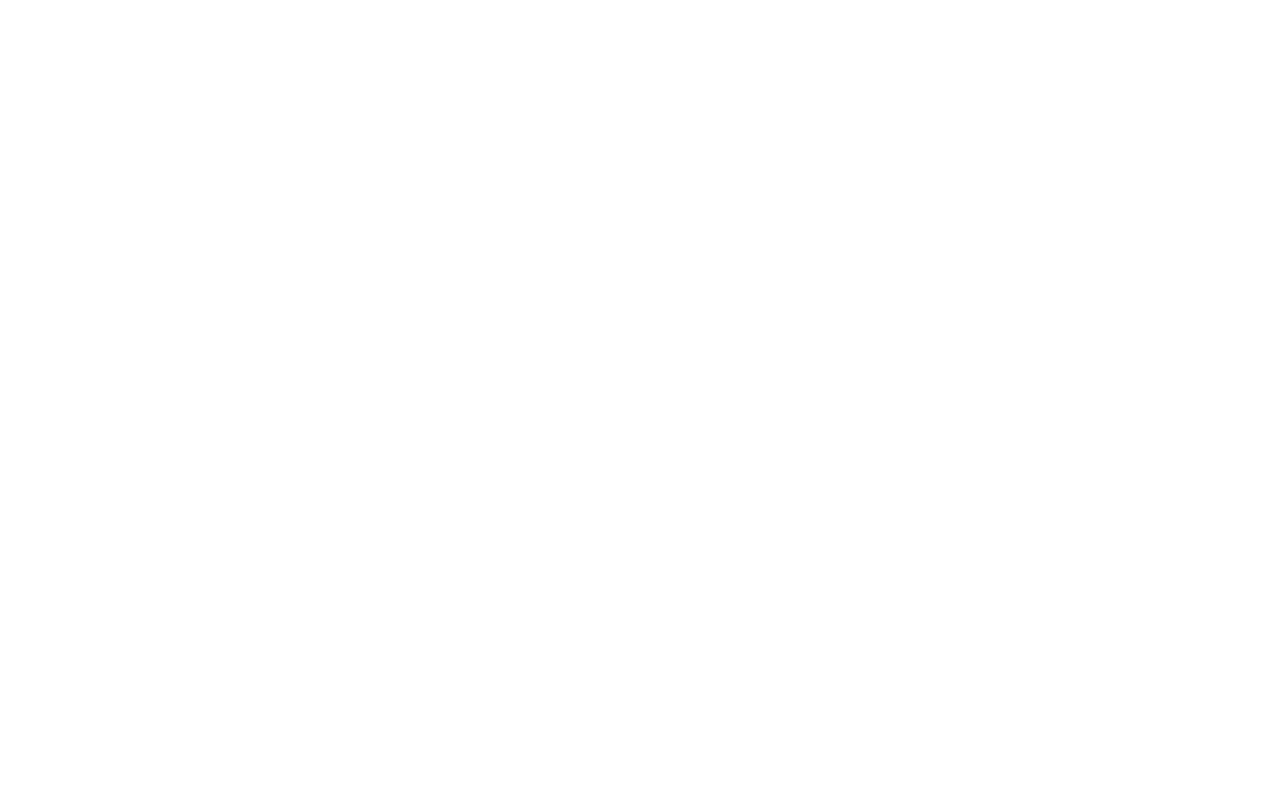
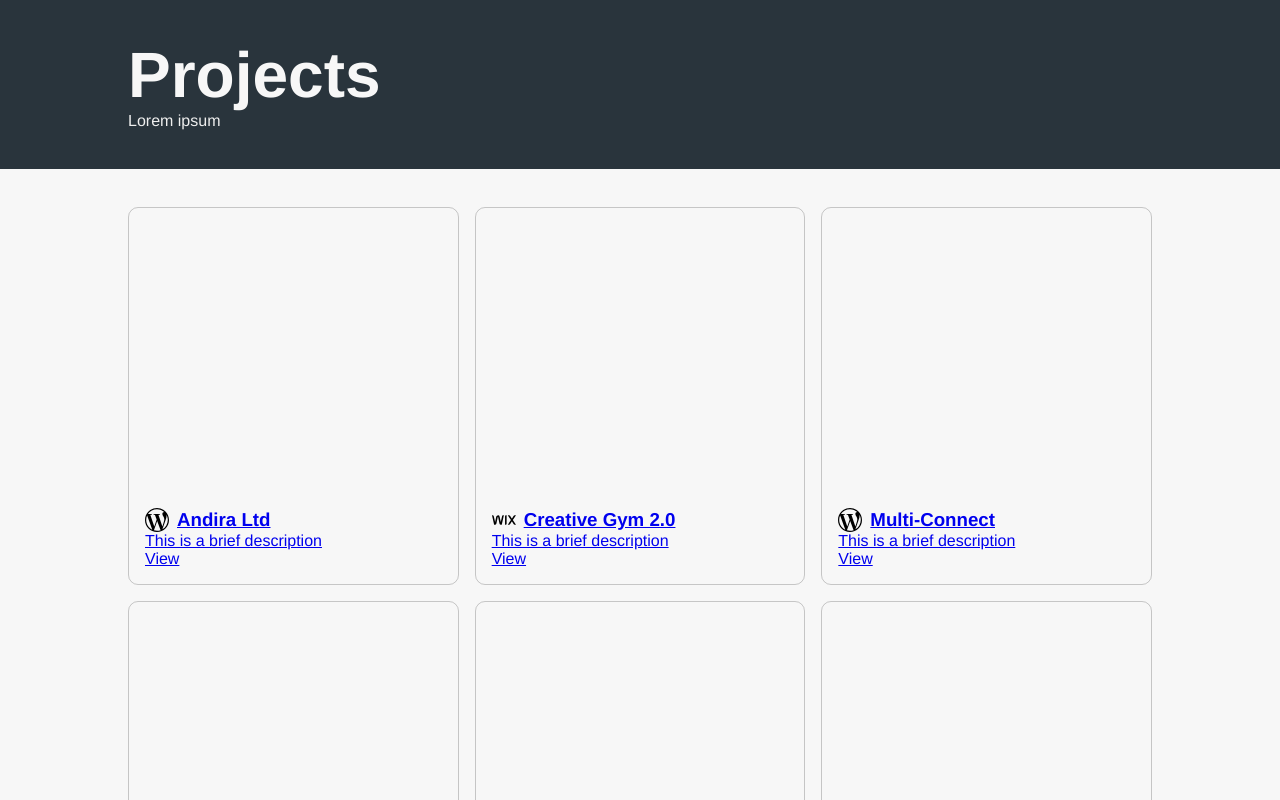
Before and after one commit to tom-hm-clark-dev/Portfolio, a React app: page /projects in a window 1280 px wide. Before the commit this address had no page. Shown: the top 800 px of the page. Built offline with nearby package versions, Linux system fonts and the light colour scheme; the HTML template or start-up script is replaced by a standard one.

Commit message:
Created Projects page

```diff
--- a/src/App.css
+++ b/src/App.css
@@ -2,6 +2,15 @@
     box-sizing: border-box;
     margin: 0;
     padding: 0;
+}
+
+body {
+    font-family: 'Franklin Gothic Medium', 'Arial Narrow', Arial, sans-serif;
+}
+
+h1 {
+    color: #f7f7f7;
+    font-size: 64px;
 }
 
 .section {
@@ -10,6 +19,10 @@
     flex-direction: column;
     justify-content: center;
     align-items: center;
+}
+
+#hero p {
+    color: #eee;
 }
 
 .section--dark {
@@ -50,6 +63,10 @@
     padding: 1em;
 }
 
+.project-card * {
+    text-decoration: none;
+}
+
 .project-card .row {
     display: flex;
     align-items: center;
--- a/src/App.tsx
+++ b/src/App.tsx
@@ -1,5 +1,6 @@
 import './App.css'
-import ProjectPage from './pages/ProjectPage'
+import ProjectDetailsPage from './pages/ProjectDetailsPage'
+import ProjectsPage from './pages/ProjectsPage';
 import Home from './pages/Home'
 import { BrowserRouter, Routes, Route } from 'react-router-dom';
 
@@ -8,7 +9,8 @@
     <>
     <Routes>
       <Route path='/' element={<Home/>} />
-      <Route path='/project/:slug' element={<ProjectPage/>}/>
+      <Route path='/project/:slug' element={<ProjectDetailsPage/>}/>
+      <Route path='/projects' element={<ProjectsPage/>}/>
     </Routes>
 
     </>
--- /dev/null
+++ b/src/components/Button.tsx
@@ -0,0 +1,14 @@
+import { Link } from "react-router-dom";
+
+type ButtonProps = {
+  link:string,
+  text:string
+}
+
+export function Button({ ...props }:ButtonProps) {
+  return (
+    <Link to={props.link}>{props.text}</Link>
+  )
+}
+
+export default Button
--- a/src/components/Section.tsx
+++ b/src/components/Section.tsx
@@ -8,7 +8,7 @@
 
 export function Section({id, bg, children}: SectionProps) {
   return (
-    <div className={`section section--${bg}`}>
+    <div id={id} className={`section section--${bg}`}>
       {children}
     </div>
   )
--- a/src/pages/Home.tsx
+++ b/src/pages/Home.tsx
@@ -3,6 +3,7 @@
 import Section from '../components/Section';
 import Row from '../components/Row'
 import Col from '../components/Col'
+import Button from '../components/Button'
 
 export function Home() {
   return (
@@ -10,11 +11,16 @@
       <Section
       id="hero"
       bg="dark">
-        <div className='hero'>
-          <h1>Tom Clark: Front-End Web Developer</h1>
-          <p>Lorem ipsum</p>
-          <a href="#projects">View my work</a>
-        </div>
+        <Row>
+          <Col>
+            <h1>Tom Clark: Front-End Web Developer</h1>
+            <p>Lorem ipsum</p>
+            <Button
+            link="#projects"
+            text="View my work"
+            ></Button>
+          </Col>
+        </Row>
       </Section>
       <Section
       id="projects"
--- a/src/pages/ProjectPage.tsx
+++ b/src/pages/ProjectDetailsPage.tsx
@@ -1,7 +1,7 @@
 import { useParams } from "react-router-dom"
 import projects from "../data/projects";
 
-export function Project() {
+export function ProjectDetailsPage() {
   const {slug} = useParams();
   const project = projects.find(p => p.slug === slug);
 
@@ -24,4 +24,4 @@
   )
 }
 
-export default Project
+export default ProjectDetailsPage
--- /dev/null
+++ b/src/pages/ProjectsPage.tsx
@@ -0,0 +1,37 @@
+import Section from '../components/Section'
+import Row from '../components/Row'
+import Col from '../components/Col'
+import ProjectCard from '../components/ProjectCard'
+import projects from '../data/projects'
+
+export function ProjectsPage() {
+  return (
+    <>
+      <Section
+      id="hero"
+      bg="dark">
+        <Row>
+          <Col>
+          <h1>Projects</h1>
+          <p>Lorem ipsum</p>
+          </Col>
+        </Row>
+      </Section>
+      <Section
+      id="projects"
+      bg="light">
+        <Row>
+          <Col>
+          <div className='projects-grid'>
+            {projects.map(project => <ProjectCard
+            key={project.slug}
+            {...project}></ProjectCard>)}
+          </div>
+          </Col>
+        </Row>
+      </Section>
+    </>
+  )
+}
+
+export default ProjectsPage
```
